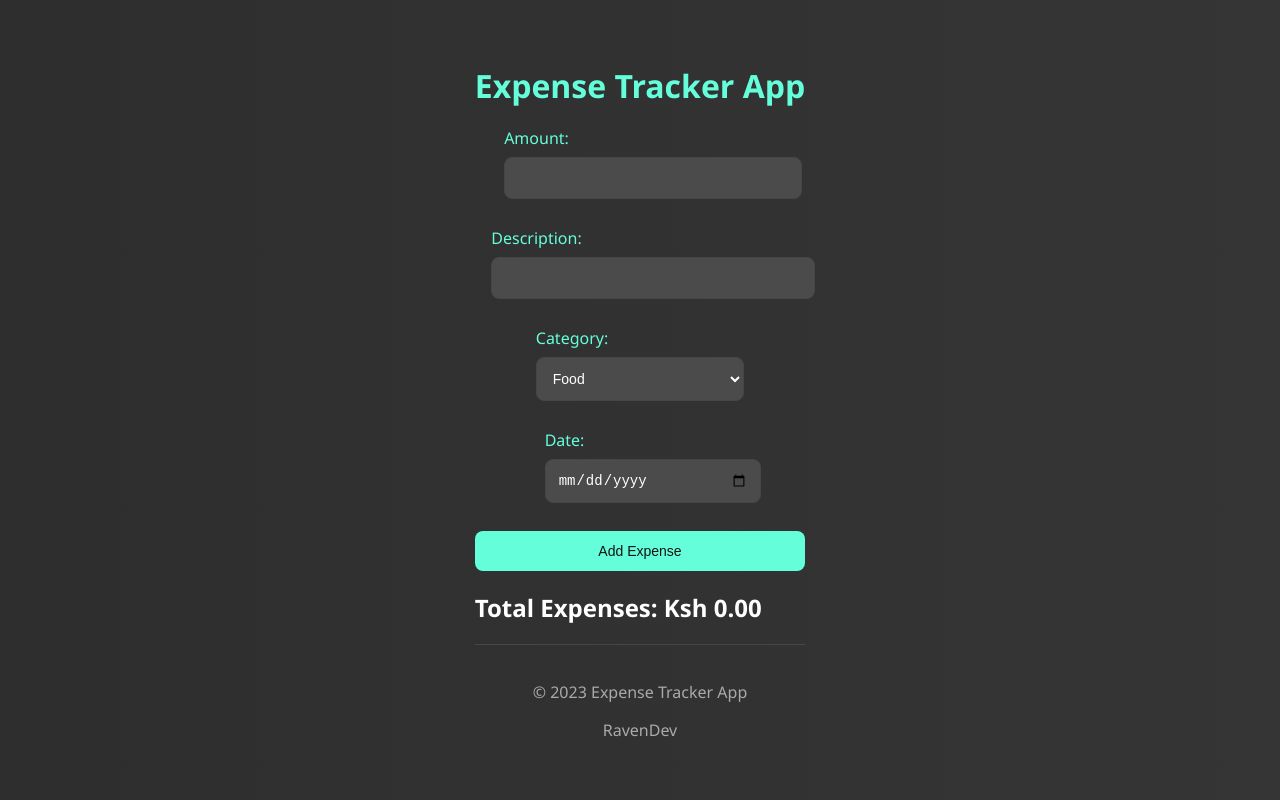
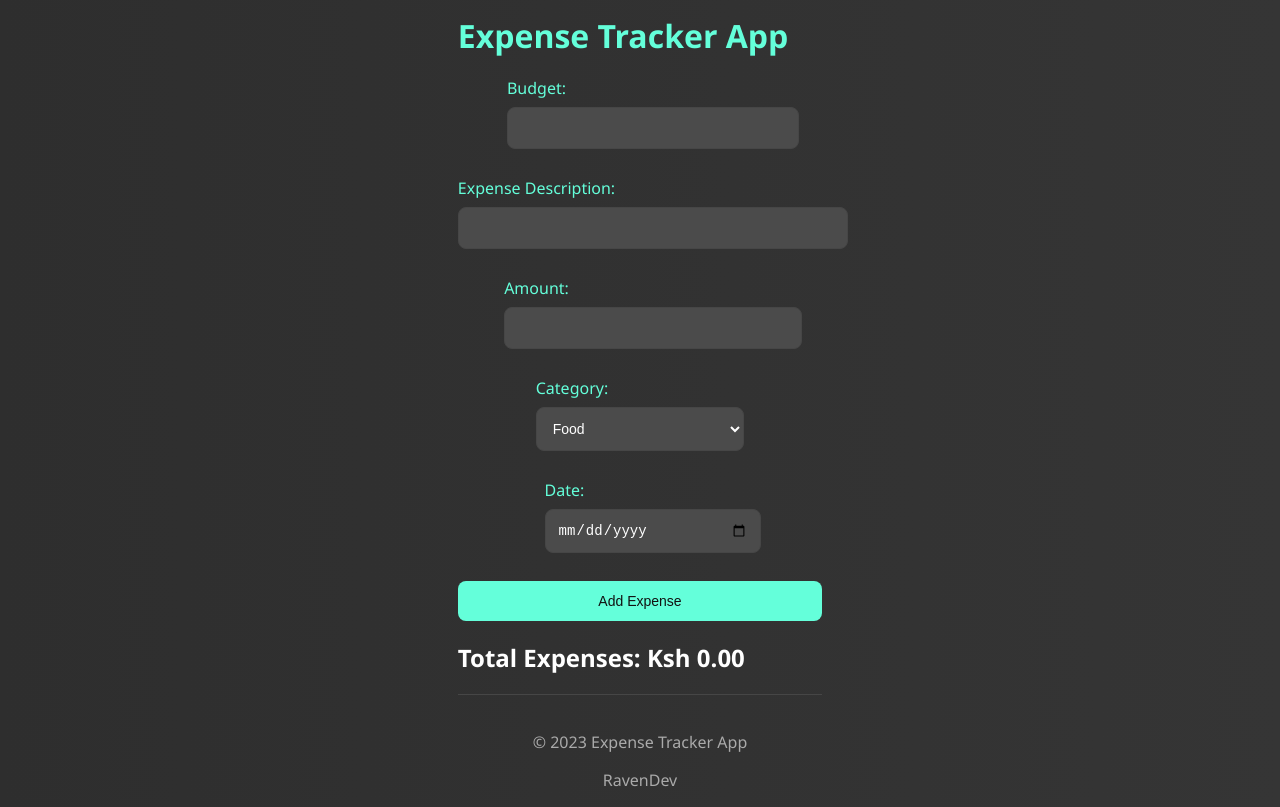
Before and after one commit to Ben1464/Expense-Tracker-app, a React (Create React App) app: page / in a window 1280 px wide. Built offline with nearby package versions, Linux system fonts and the light colour scheme.

Commit message:
Added a budget input field

```diff
--- a/src/components/ExpenseForm.js
+++ b/src/components/ExpenseForm.js
@@ -1,8 +1,10 @@
+// ExpenseForm.js
 import React, { useState } from 'react';
 
 const ExpenseForm = ({ onAddExpense }) => {
+  const [budget, setBudget] = useState('');
+  const [description, setDescription] = useState('');
   const [amount, setAmount] = useState('');
-  const [description, setDescription] = useState('');
   const [category, setCategory] = useState('');
   const [date, setDate] = useState('');
 
@@ -10,21 +12,38 @@ const ExpenseForm = ({ onAddExpense }) => {
     e.preventDefault();
 
     // Validation checks
-    if (!amount || isNaN(amount) || amount <= 0 || !description || !category || !date) {
+    if (!budget || isNaN(budget) || budget <= 0 || !description || !amount || isNaN(amount) || amount <= 0 || !category || !date) {
       // Display an error message for invalid or missing fields
       return;
     }
 
-    onAddExpense({ amount, description, category, date });
+    onAddExpense({ budget, description, amount, category, date });
     // Clear form after submission
+    setBudget('');
+    setDescription('');
     setAmount('');
-    setDescription('');
     setCategory('');
     setDate('');
   };
 
   return (
     <form onSubmit={handleSubmit}>
+      <label>
+        Budget:
+        <input
+          type="number"
+          value={budget}
+          onChange={(e) => setBudget(e.target.value)}
+        />
+      </label>
+      <label>
+        Expense Description:
+        <input
+          type="text"
+          value={description}
+          onChange={(e) => setDescription(e.target.value)}
+        />
+      </label>
       <label>
         Amount:
         <input
@@ -34,16 +53,9 @@ const ExpenseForm = ({ onAddExpense }) => {
         />
       </label>
       <label>
-        Description:
-        <input
-          type="text"
-          value={description}
-          onChange={(e) => setDescription(e.target.value)}
-        />
-      </label>
-      <label>
         Category:
         <select value={category} onChange={(e) => setCategory(e.target.value)}>
+          {/* Categories... */}
           <option value="Food">Food</option>
           <option value="Rent">Rent</option>
           <option value="Transportation">Transportation</option>
@@ -52,7 +64,6 @@ const ExpenseForm = ({ onAddExpense }) => {
           <option value="Black Tax">Black Tax</option>
           <option value="Entertainment">Entertainment</option>
 
-          {/* Add more categories */}
         </select>
       </label>
       <label>
```
Also changed, not shown: src/App.js (+2 -5 lines).
